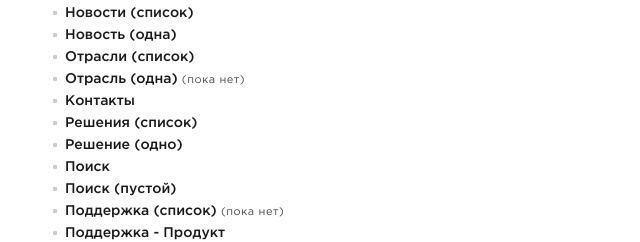
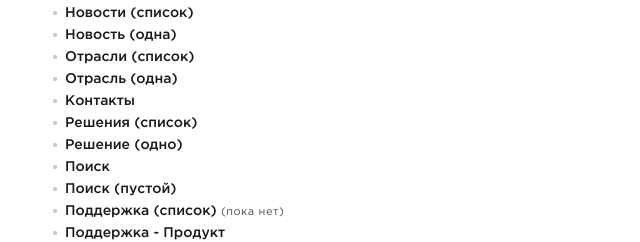
Before and after one commit to infern01it/ffhsfb, a website: page index.html in a window 1280 px wide. Shown: the part 524-766 px from the top of the page, 282-922 px from the left. Drawn offline with Linux system fonts and the light colour scheme; some packages are replaced by stand-ins of ours; a script that the page names is missing.

Commit message:
исправил линк на главной

```diff
--- a/index.html
+++ b/index.html
@@ -57,7 +57,7 @@
 								<li><a class="h4" href="new-list.html">Новости (список)</a></li>
 								<li><a class="h4" href="new-info.html">Новость (одна)</a></li>
 								<li><a class="h4" href="industry-list.html">Отрасли (список)</a></li>
-								<li><a class="h4" href="industry-item.html">Отрасль (одна)</a> <span class="sm-text">(пока нет)</span></li>
+								<li><a class="h4" href="industry-info.html">Отрасль (одна)</a></li>
 								<li><a class="h4" href="contacts.html">Контакты</a></li>
 								<li><a class="h4" href="solution-list.html">Решения (список)</a></li>
 								<li><a class="h4" href="solution-info.html">Решение (одно)</a></li>
```
